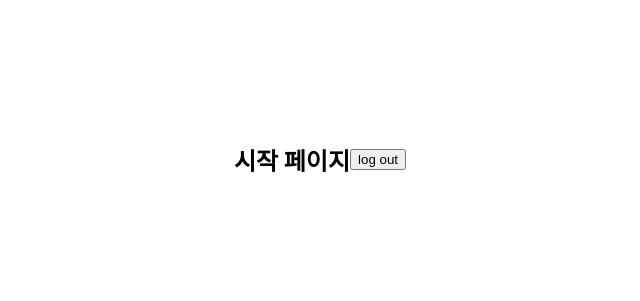
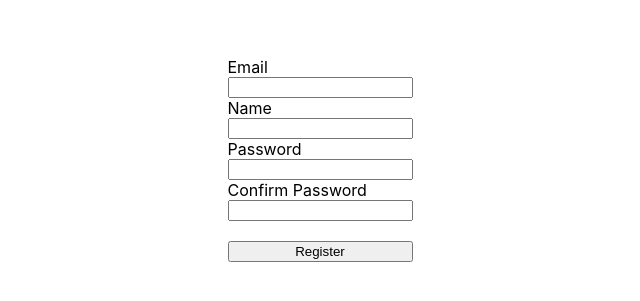
Before and after one commit to TripleJBlog/Meta-Earth, a React (Create React App) app in the folder client/: page / in a window 1280 px wide. Shown: the part 241-542 px from the top of the page, without its empty margins (320-960 px from the left). Built offline with nearby package versions, Linux system fonts and the light colour scheme; no server answers.

Commit message:
BrowserRouter test

```diff
--- a/client/src/App.js
+++ b/client/src/App.js
@@ -11,8 +11,8 @@ export default function App() {
     <BrowserRouter>
       <Routes>
         <Route path="login" element={<LoginPage />} />
-        <Route path="/" element={<LandingPage />} />
-        <Route path="/register" element={<RegisterPage />} />
+        {/* <Route path="/" element={<LandingPage />} /> */}
+        <Route path="/" element={<RegisterPage />} />
       </Routes>
     </BrowserRouter>
   );
```
